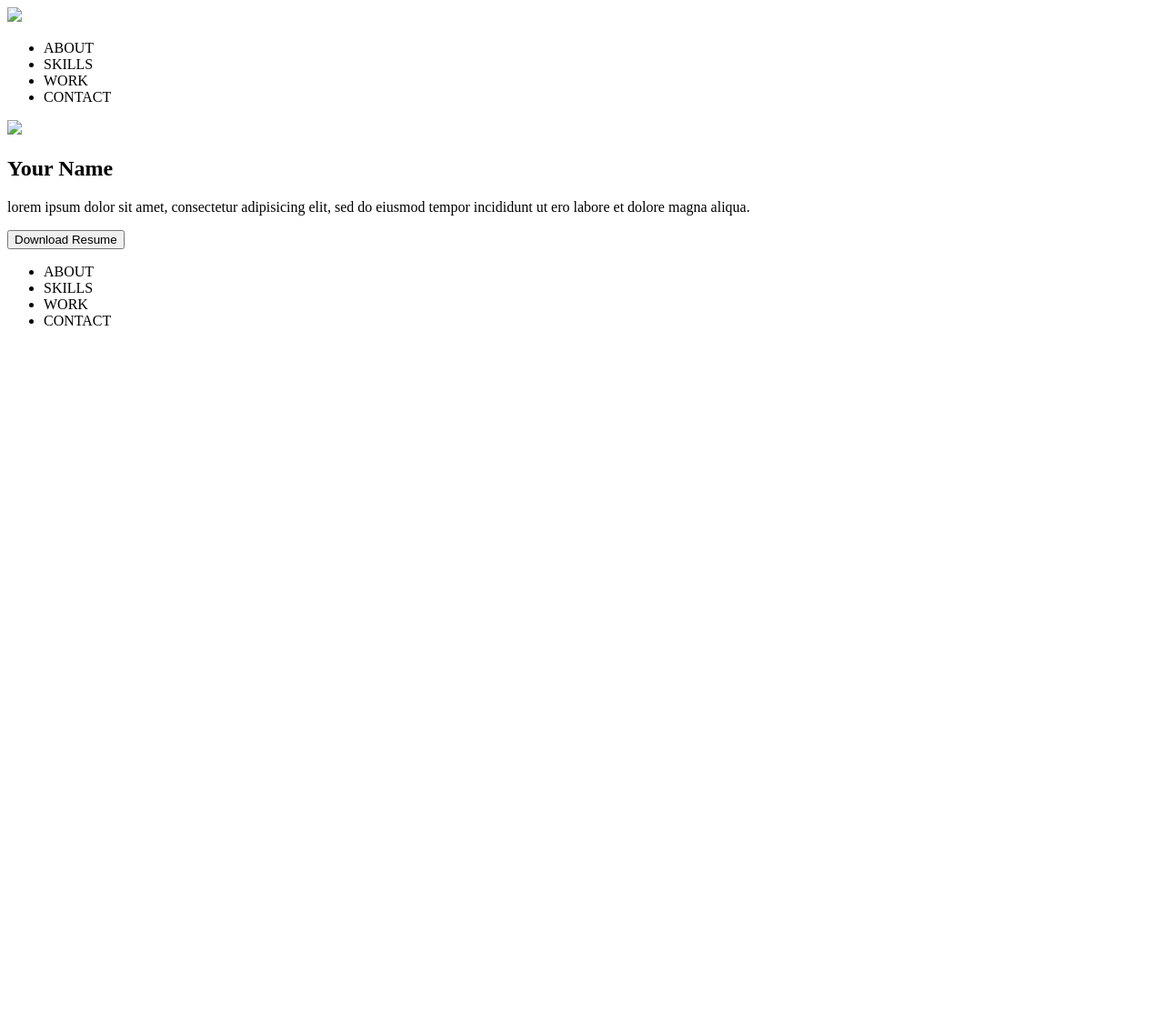
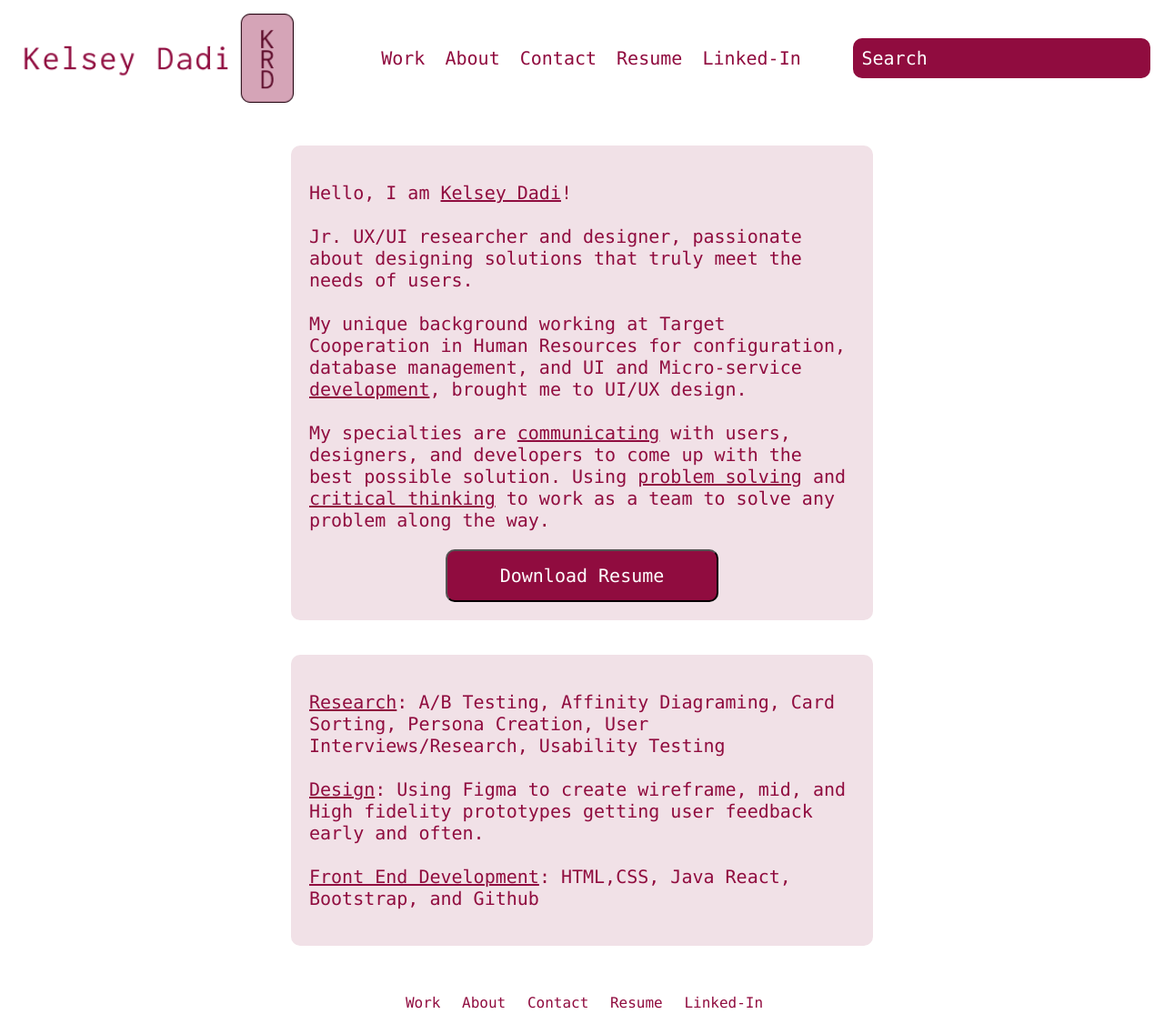
Before and after one commit to Kelsey-Dadi/Portfolio, a plain HTML site: page index.html in a window 1280 px wide. Shown: the whole page at 91% size. Before the commit the page ends 800 px from the top, so only its background shows below. Drawn offline with Linux system fonts and the light colour scheme.

Commit message:
style to match figma

```diff
--- a/css/index.css
+++ b/css/index.css
@@ -1,43 +1,83 @@
 body {
   margin: 0;
+  background-color: white;
+  font-family: 'Monaco', monospace;
 }
+
 header {
-  background-color: #373738;
   padding: 15px;
+  display: inline-block;
+  display: flex;
+  padding: 15px;
+  align-items: center;
+  font-size: 20px;
+
+}
+.menu {
+  display: flex;
+  justify-content: center;
+  width: 50%;
 }
 header ul {
-  float: right;
-  color: white;
+  color: #900C3F;
+
+
 }
 header li {
   display: inline-block;
   padding: 0px 5px;
 }
-header p {
-  display: inline-block;
+
+.logo{
+      width: 25%;
 }
-.heroImg {
-  background-color: #EBEBEB;
-  padding: 100px 15px;
+
+.searchBar {
+    background-color: #900C3F;
+    border-radius: 10px;
+    width: 25%;
+    padding: 10px;
+    color: white;
 }
+
 .content {
-  max-width: 300px;
+    padding: 32px;
+}
+
+.infoCard {
+  max-width: 600px;
   margin: 0 auto;
-  padding: 50px;
-  background-color: #FFFFFF;
-  text-align: center;
+  padding: 20px;
+  background-color: #F1E1E7;
+  color: #900C3F;
+  border-radius: 10px;
+  font-size: 20px;
+  text-align: left;
 }
+
+
 button {
   padding: 15px;
-  background-color: #373738;
+  background-color: #900C3F;
   color: white;
-  font-size: 15px;
-  border-radius: 4px;
+  font-size: 20px;
+  border-radius: 10px;
+  font-family: 'Monaco', monospace;
+  width: 50%;
 }
+
+.resumeButton {
+  display: flex;
+    justify-content: center;
+}
+
 footer {
-  background-color: #373738;
+  background-color: white;
   padding: 5px;
-  color: white;
+  color: #900C3F;
+  display: flex;
+  align-items: center;
+  justify-content: center;
 }
 footer ul {
   list-style: none;
--- a/index.html
+++ b/index.html
@@ -1,33 +1,69 @@
 <!DOCTYPE html>
 <html>
   <head>
-    <title>Homework 17 Solved</title>
-    <link href="css/style.css" type="text/css" rel="stylesheet">
+    <title>Kelsey Dadi Portfolio</title>
+    <link href="css/index.css" type="text/css" rel="stylesheet">
   </head>
   <body>
     <header>
-      <img src="images/logo.png">
+      <img class="logo" src="images/Logo Light.png">
+      <div class="menu">
       <ul>
-        <li>ABOUT</li>
-        <li>SKILLS</li>
-        <li>WORK</li>
-        <li>CONTACT</li>
+        <li>Work</li>
+        <li>About</li>
+        <li>Contact</li>
+        <li>Resume</li>
+        <li>Linked-In</li>
       </ul>
+      </div>
+      <div class="searchBar">Search</div>
     </header>
-    <section class="heroImg">
-      <div class="content">
-        <img src="images/placeholder_picture.png">
-        <h1>Your Name</h1>
-        <p>lorem ipsum dolor sit amet, consectetur adipisicing elit, sed do eiusmod tempor incididunt ut ero labore et dolore magna aliqua.</p>
-        <button>Download Resume</button>
+
+
+
+    <section class="content">
+      <div class="infoCard">
+        <p>
+          Hello, I am <u>Kelsey Dadi</u>!
+          <br><br>
+          Jr. UX/UI researcher and designer, passionate about designing solutions that truly meet the needs of users.
+          <br><br>
+          My unique background working at Target Cooperation in Human Resources for configuration, database management,
+          and UI and Micro-service <u>development</u>, brought me to UI/UX design.
+          <br><br>
+          My specialties are <u>communicating</u> with users, designers, and developers to come up with the best
+          possible solution. Using <u>problem solving</u> and <u>critical thinking</u> to work as a team to solve any
+          problem along the way.</p>
+        <div class="resumeButton">
+          <button>Download Resume</button>
+        </div>
+
+      </div>
+
+      <br><br>
+      <div class="infoCard">
+        <p>
+          <u>Research</u>: A/B Testing, Affinity Diagraming, Card Sorting, Persona Creation, User Interviews/Research, Usability Testing
+          <br><br>
+          <u>Design</u>: Using Figma to create wireframe, mid, and High fidelity prototypes getting user feedback early and often.
+          <br><br>
+          <u>Front End Development</u>: HTML,CSS, Java React, Bootstrap, and Github
+        </p>
+
+
       </div>
     </section>
+
+
+
+
     <footer>
       <ul>
-        <li>ABOUT</li>
-        <li>SKILLS</li>
-        <li>WORK</li>
-        <li>CONTACT</li>
+        <li>Work</li>
+        <li>About</li>
+        <li>Contact</li>
+        <li>Resume</li>
+        <li>Linked-In</li>
       </ul>
     </footer>
   </body>
```
